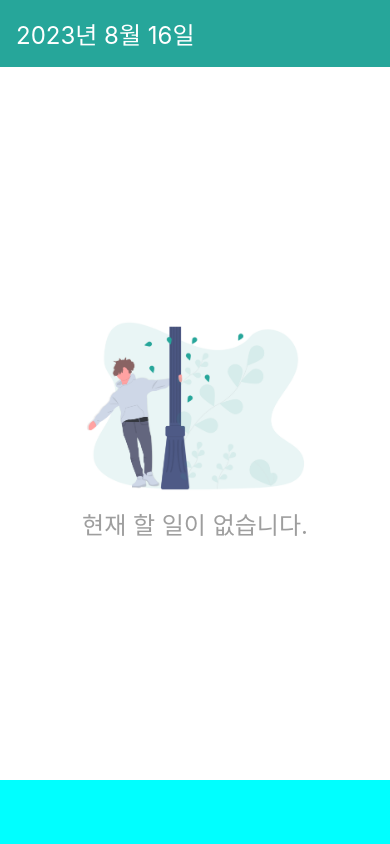
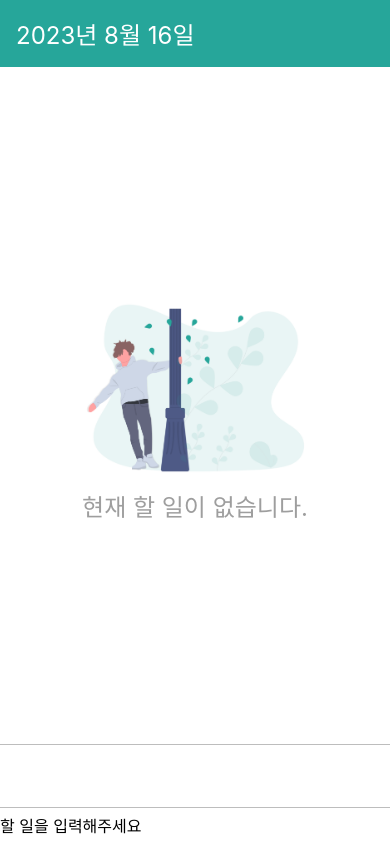
Before and after one commit to sg-lsm/RN_01, a React Native app: screen / in a window 390 px wide. Built offline with nearby package versions, Linux system fonts and the light colour scheme.

Commit message:
keyboard, inputTextArea

```diff
--- a/AddTodo.js
+++ b/AddTodo.js
@@ -1,20 +1,30 @@
-import React from 'react';
-import { StyleSheet, Text, View } from 'react-native';
-import Empty from './Empty';
+import React, {useState} from 'react';
+import { StyleSheet, TextInput, View } from 'react-native';
 
 function AddTodo(){
+    const [text, setText] = useState('');
+    console.log(text);
     return(
         <>
             <View style={styles.block} />
+            <TextInput placeholder="할 일을 입력해주세요" style={styles.input} value={text} onChangeText={setText}/>
         </>
     );
 };
 
 const styles = StyleSheet.create({
     block:{
-        backgroundColor:"aqua",
-        height: 64
+        height:64,
+        paddingHorizontal:16,
+        borderColor:'#bdbdbd',
+        borderTopWidth:1,
+        borderBottomWidth: 1,
+        justifyContent: 'center',
     },
+    input:{
+        fontSize: 16,
+        paddingVertical: 8
+    }
 });
 
 export default AddTodo;
--- a/App.js
+++ b/App.js
@@ -1,6 +1,6 @@
 import React from 'react';
 import DateHead from './DateHead';
-import { StyleSheet } from 'react-native';
+import { KeyboardAvoidingView, Platform, StyleSheet } from 'react-native';
 import { SafeAreaProvider, SafeAreaView } from 'react-native-safe-area-context';
 import AddTodo from './AddTodo';
 import Empty from './Empty';
@@ -9,10 +9,12 @@ function App(){
 const date = new Date();
   return (
     <SafeAreaProvider>
-      <SafeAreaView edges={['bottom']} style={styles.block}>
-        <DateHead date={date} />
-        <Empty />
-        <AddTodo />
+      <SafeAreaView edges={["bottom"]} style={styles.block}>
+        <KeyboardAvoidingView behavior={Platform.OS === "ios" ? "padding" : undefined} style={styles.avoid}>
+          <DateHead date={date} />
+          <Empty />
+          <AddTodo />
+        </KeyboardAvoidingView>
       </SafeAreaView>
     </SafeAreaProvider>
   );
@@ -22,6 +24,9 @@ const styles = StyleSheet.create({
   block:{
     flex:1,
     backgroundColor:"white"
+  },
+  avoid:{
+    flex:1
   }
 });
 
```
